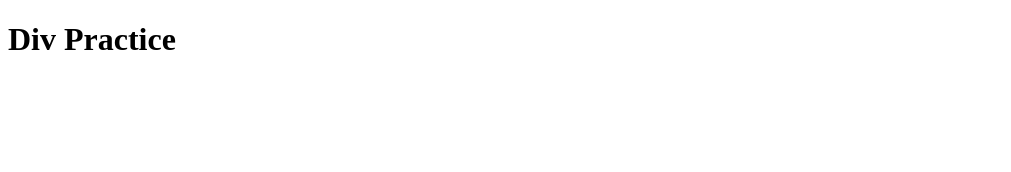
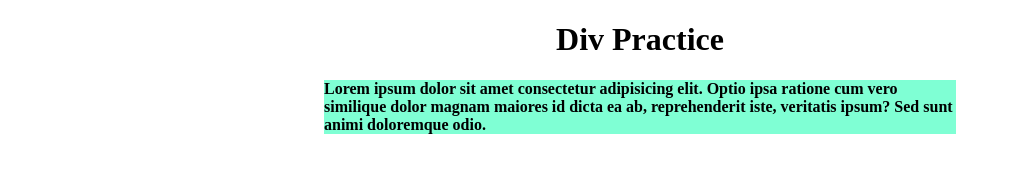
Before and after one commit to sohelrana15031996/my-first-git-practice, a plain HTML site: page index.html in a window 1280 px wide. Shown: the whole page, without its empty margins (0-1011 px from the left). Drawn offline with Linux system fonts and the light colour scheme.

Commit message:
style sheet add

```diff
--- /dev/null
+++ b/Styles/style.css
@@ -0,0 +1,10 @@
+h1{
+  text-align: center;
+}
+div{
+  background-color: aquamarine;
+  font-weight: bold;
+  max-width: 50%;
+  margin-left: auto;
+  margin-right: auto;
+}
--- a/index.html
+++ b/index.html
@@ -4,8 +4,14 @@
   <meta charset="UTF-8">
   <meta name="viewport" content="width=device-width, initial-scale=1.0">
   <title>Git Practice</title>
+  <link rel="stylesheet" href="Styles/style.css">
 </head>
 <body>
   <h1>Div Practice</h1>
+  <div>
+    <p>
+      Lorem ipsum dolor sit amet consectetur adipisicing elit. Optio ipsa ratione cum vero similique dolor magnam maiores id dicta ea ab, reprehenderit iste, veritatis ipsum? Sed sunt animi doloremque odio.
+    </p>
+  </div>
 </body>
 </html>
```
